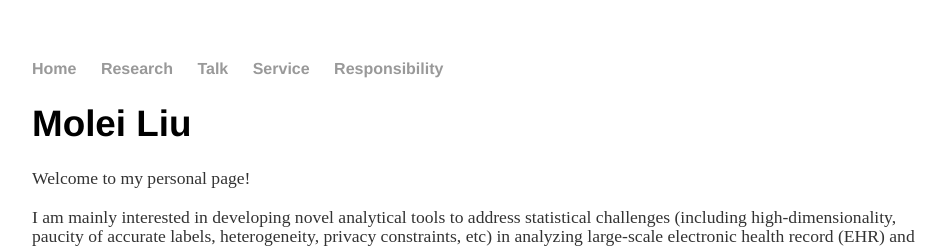
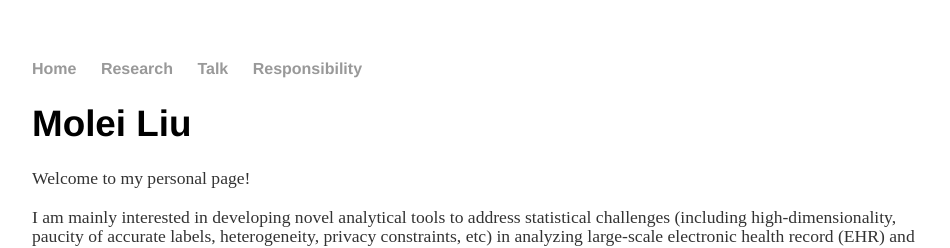
Before and after one commit to moleibobliu/moleibobliu.github.io, a Jekyll site: the page built from index.html, in a window 1280 px wide. Shown: the top 248 px of the page, without its empty margins (160-1110 px from the left). Built offline with Jekyll 4.4.1, drawn with Linux system fonts in a browser that asks for light colours.

Commit message:
Update default.html

```diff
--- a/_layouts/default.html
+++ b/_layouts/default.html
@@ -11,7 +11,6 @@
 	        		<li><a href="/">Home</a></li>
 		        	<li><a href="/pub">Research</a></li>
 				<li><a href="/talk">Talk</a></li>
-	        		<li><a href="/service">Service</a></li>
 	        		<li><a href="/teaching">Responsibility</a></li>
 	    		</ul>
 			</nav>
```
